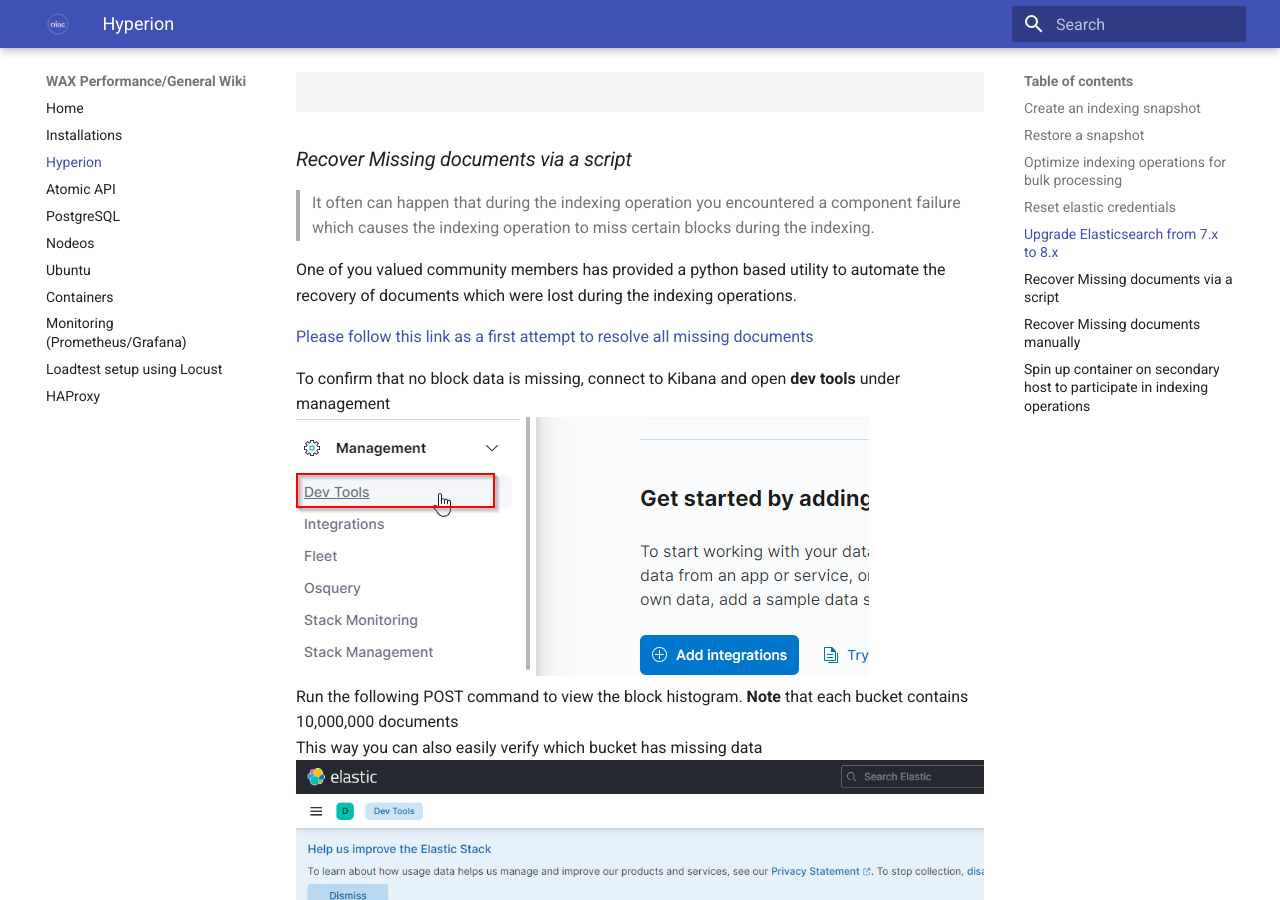
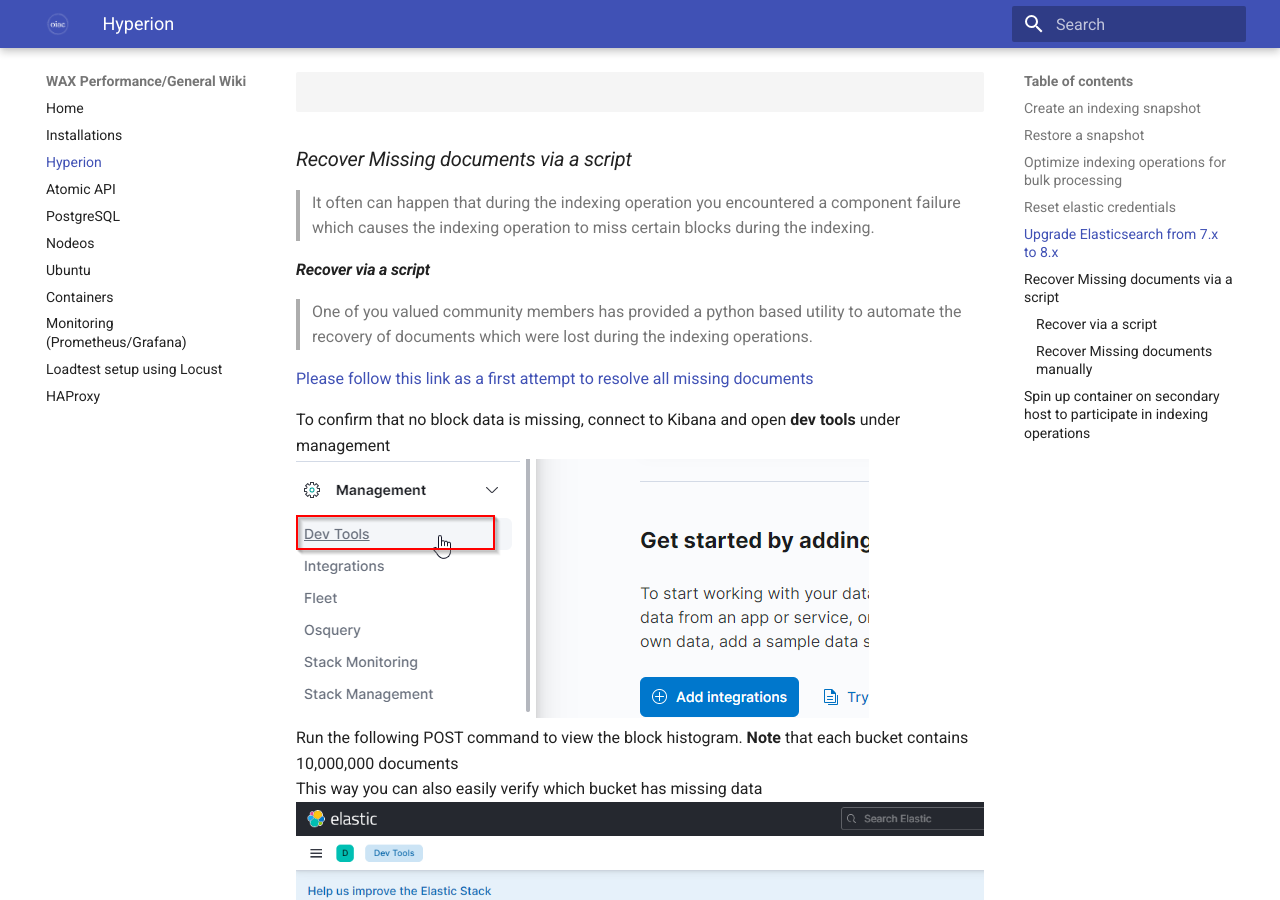
Before and after one commit to oneinacillian/wiki, an MkDocs documentation site: the page built from docs/hyperion.md, in a window 1280 px wide and 900 px high, scrolled down 3247 px. Built offline with MkDocs 1.6.1 and Material for MkDocs 9.7.7, drawn with Linux system fonts in a browser that asks for light colours.

Commit message:
updating formatting

````diff
--- a/docs/hyperion.md
+++ b/docs/hyperion.md
@@ -80,7 +80,8 @@
 ### *Recover Missing documents via a script*
 > It often can happen that during the indexing operation you encountered a component failure which causes the indexing operation to miss certain blocks during the indexing.
 
-One of you valued community members has provided a python based utility to automate the recovery of documents which were lost during the indexing operations.
+#### *Recover via a script*
+> One of you valued community members has provided a python based utility to automate the recovery of documents which were lost during the indexing operations.
 
 [Please follow this link as a first attempt to resolve all missing documents](https://github.com/eosrio/hyperion-history-api/tree/v3.3.5/scripts/fix_missing_blocks)
 
@@ -124,8 +125,8 @@
 <img src="/assets/elastic block status.png"/> <br>
 Should this not be the case, start the manual recovery process as explained in the below section
 
-### *Recover Missing documents manually*
- In this section, I will explain the manual process of finding the blocks and recovering the manually via the wax-indexer operations.
+#### *Recover Missing documents manually*
+In this section, I will explain the manual process of finding the blocks and recovering the manually via the wax-indexer operations.
 
 Determine the amount of documents stored in each bucket, which should contain 10000000 items
 ```
````
Also changed, not shown: docs/installation.md (+4 -2 lines).
